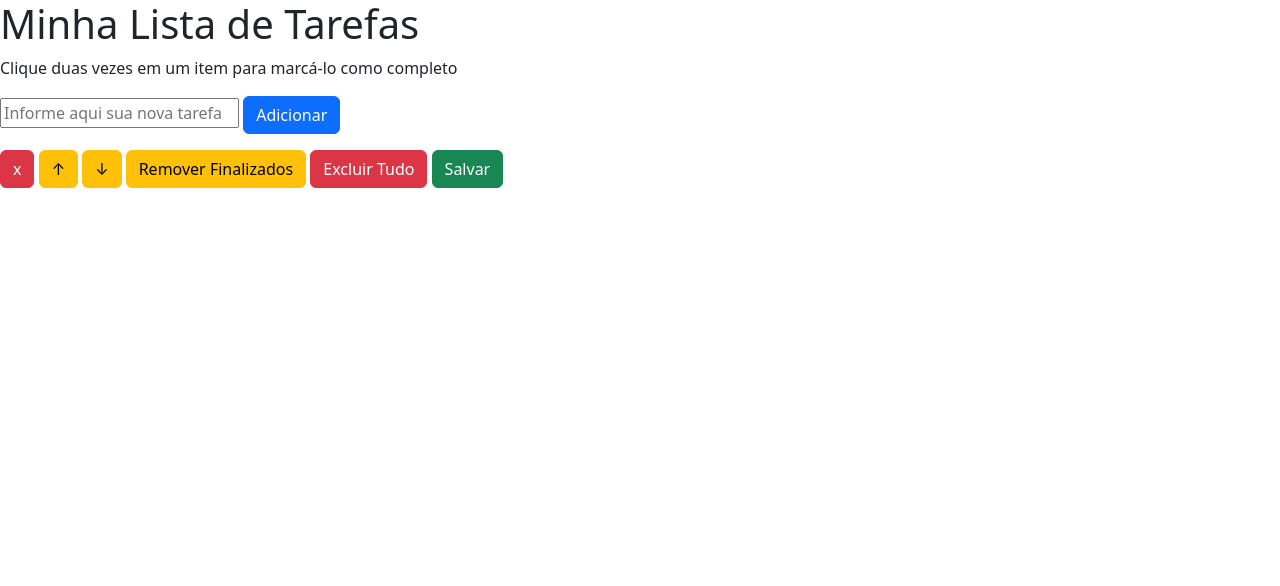
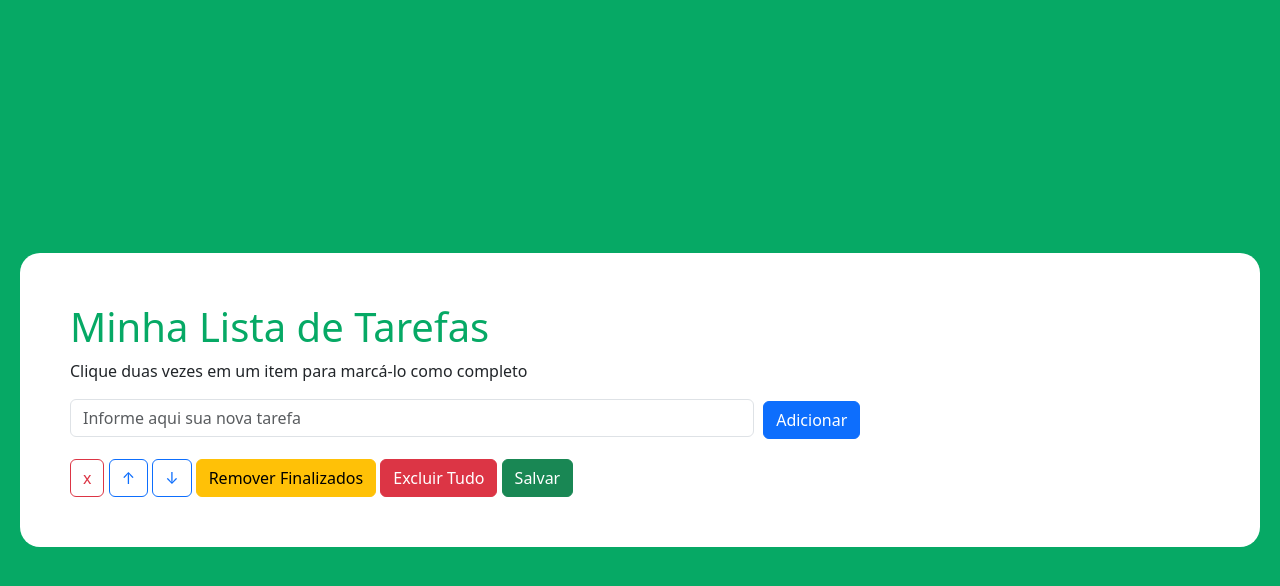
Before and after one commit to FeliperPC/to-do-list, a website: page todo-list/index.html in a window 1280 px wide. Drawn offline with nearby package versions, Linux system fonts and the light colour scheme.

Commit message:
Exercicio estilizado ainda com algumas pendenciasolhar lista de tarefas

```diff
--- a/todo-list/index.html
+++ b/todo-list/index.html
@@ -8,23 +8,29 @@
 
     <link href="https://cdn.jsdelivr.net/npm/bootstrap@5.3.2/dist/css/bootstrap.min.css" rel="stylesheet" integrity="sha384-T3c6CoIi6uLrA9TneNEoa7RxnatzjcDSCmG1MXxSR1GAsXEV/Dwwykc2MPK8M2HN" crossorigin="anonymous">
 </head>
-<body>
+<body id="main">
+    <div id="main-content">
     <header>
-        <h1>Minha Lista de Tarefas</h1>
+        <h1 id="list-title">Minha Lista de Tarefas</h1>
         <p  id="funcionamento">Clique duas vezes em um item para marcá-lo como completo</p>
     </header>
     <main>
-        <input type="text" id="texto-tarefa" placeholder="Informe aqui sua nova tarefa">
+        <input type="text" id="texto-tarefa" placeholder="Informe aqui sua nova tarefa" class="form-control">
         <button id="criar-tarefa"class="btn btn-primary">Adicionar</button>
-        <ol  id="lista-tarefas">
+        <div id="task-list">
+            <ol  id="lista-tarefas">
+        </div>
         </ol>
-        <button id="remover-selecionado" class="btn btn-danger">x</button>
-        <button id="mover-cima" title="Mover para cima" class="btn btn-warning">↑</button>
-        <button id="mover-baixo" title="Mover para baixo" class="btn btn-warning">↓</button>
+    <div id="btn-style">
+        <button id="remover-selecionado" class="btn btn-outline-danger">x</button>
+        <button id="mover-cima" title="Mover para cima" class="btn btn-outline-primary" >↑</button>
+        <button id="mover-baixo" title="Mover para baixo" class="btn btn-outline-primary">↓</button>
         <button id="remover-finalizados" class="btn btn-warning">Remover Finalizados</button>
         <button id="apaga-tudo" class="btn btn-danger">Excluir Tudo</button>
         <button id="salvar-tarefas" class="btn btn-success" title="Salve suas tarefas para vizualizá-las depois">Salvar</button>
+    </div>
     </main>
+    </div>
     <script type="module" src="script.js"></script>
 </body>
 </html>
--- a/todo-list/script.js
+++ b/todo-list/script.js
@@ -45,7 +45,7 @@ const changeBackgroundColor = (event) => {
   const elemento = event;
   removeClassSelected();
   elemento.target.classList.add('selected');
-  elemento.target.style.background = 'gray';
+  elemento.target.style.background = '#FFC107';
 };
 
 // Adiciona Listener aos elementos criados
@@ -57,6 +57,10 @@ const addListenerTask = (task) => {
 // Adiciona a tarefa criada na lista
 const addTaskToList = () => {
   const taskItem = document.createElement('li');
+  if (!getTaskText()) {
+    alert('Insira a tarefa antes');
+    return;
+  }
   taskItem.innerText = getTaskText();
   taskItem.classList.add('task');
   addListenerTask(taskItem);
--- a/todo-list/style.css
+++ b/todo-list/style.css
@@ -1,6 +1,36 @@
-*{
+* {
 
+}
+#main-content{
+    border-radius: 20px;
+    background-color: white;
+    padding: 50px;
+}
+#btn-style{
+    flex-direction: row;
+}
+#main{
+    display: flex;
+    flex-direction: column;
+    justify-content: center;
+    height: 100vh;
+    padding: 20px;
+    background-color: rgb(6, 169, 101);
+}
+#task-list{
+    margin-top: 20px;
+    margin-bottom: 20px;
+}
+#texto-tarefa{
+    width: 60%;
+    display: inline-block;
 }
 .completed {
     text-decoration: line-through;
 }
+#criar-tarefa{
+    margin-left: 5px;
+}
+#list-title{
+    color : rgb(6, 169, 101);
+}
```
